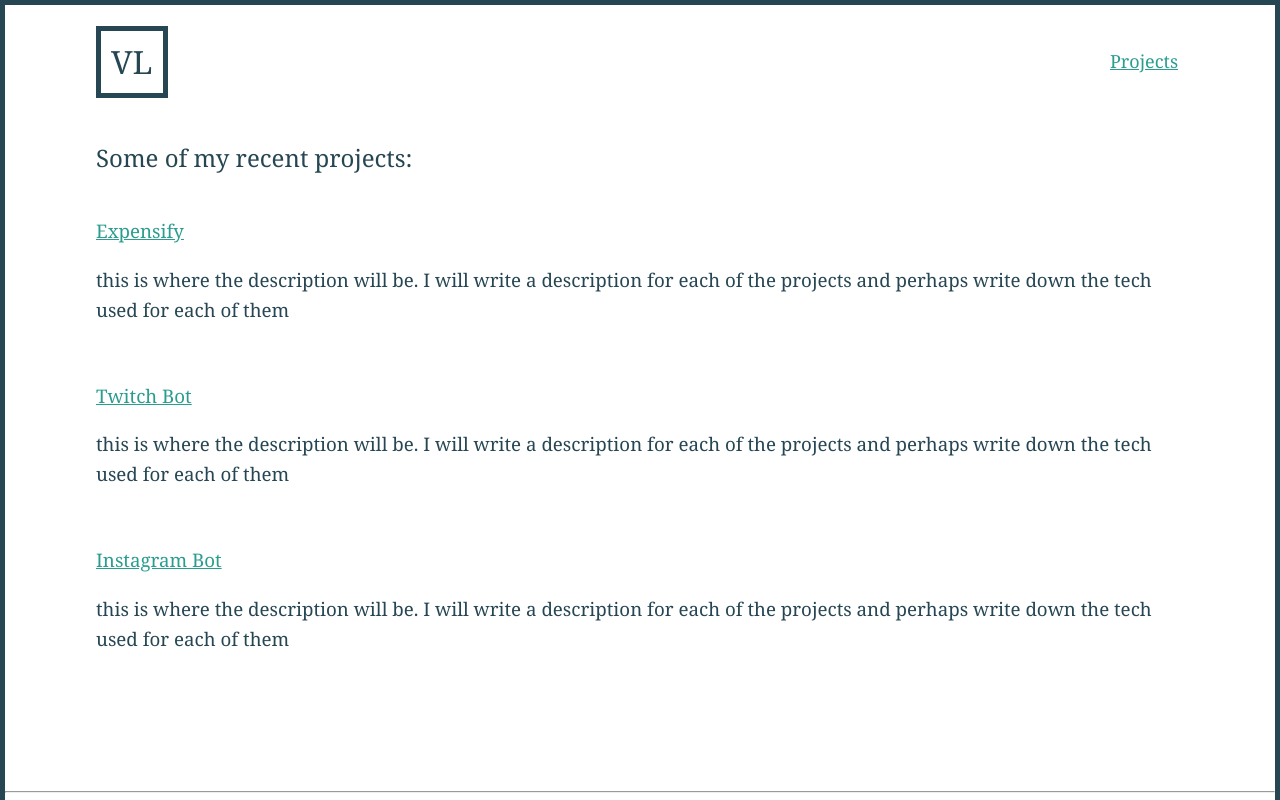
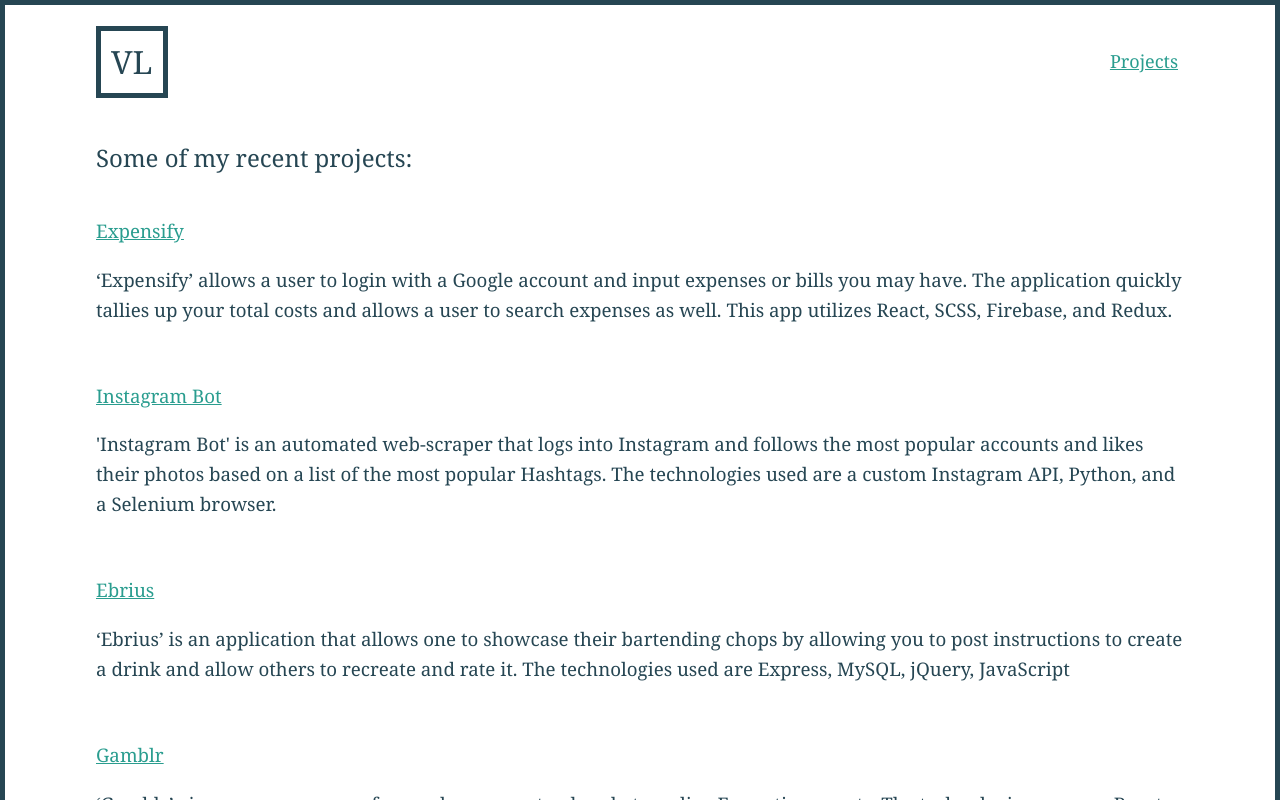
Before and after one commit to victore94/reactPort, a React (Create React App) app: page /projects in a window 1280 px wide. Shown: the top 800 px of the page. Built offline with nearby package versions, Linux system fonts and the light colour scheme.

Commit message:
Added more projects and descriptions

```diff
--- a/src/components/ProjectPage.js
+++ b/src/components/ProjectPage.js
@@ -5,12 +5,26 @@
 
     render() {
 
+        let ebrius =
+            <a
+                className='about-link'
+                rel='noreferrer'
+                href='https://secure-plateau-53716.herokuapp.com/'>
+                Ebrius
+            </a>
         let expensify =
             <a
                 className='about-link'
                 rel='noreferrer'
                 href='https://vl-react-expensify-app.herokuapp.com/'>
                 Expensify
+            </a>
+        let gamblr =
+            <a
+                className='about-link'
+                rel='noreferrer'
+                href='http://evening-plains-03671.herokuapp.com/'>
+                Gamblr
             </a>
         let instagram =
             <a
@@ -36,26 +50,32 @@
                 <div className='content-container__projects' >
                     <h3> {expensify}
                         <p>
-                            this is where the description will be.
-                            I will write a description for each of the
-                            projects and perhaps write down the tech used for each
-                            of them
+                            ‘Expensify’ allows a user to login with a Google account and input expenses or bills you may have.
+                            The application quickly tallies up your total costs and allows a user to search expenses as well.
+                            This app utilizes React, SCSS, Firebase, and Redux.
+                    </p>
+                    </h3>
+                    <h3> {instagram}
+                        <p>
+                            'Instagram Bot' is an automated web-scraper that logs into Instagram and follows the most popular accounts and likes their photos based on a list of the most popular Hashtags. The technologies used are a custom Instagram API, Python, and a Selenium browser.
+                    </p>
+                    </h3>
+                    <h3> {ebrius}
+                        <p>
+                            ‘Ebrius’ is an application that allows one to showcase their bartending chops by allowing you to post instructions to create a drink and allow others to recreate and rate it.
+                            The technologies used are Express, MySQL, jQuery, JavaScript
+                    </p>
+                    </h3>
+                    <h3> {gamblr}
+                        <p>
+                            ‘Gamblr’ gives a user a secure, fun, and easy way to place bets on live E-sporting events.
+                            The technologies uses are React, Socket.io, MongoDB, Express.js, Node.js
                     </p>
                     </h3>
                     <h3> {twitch}
                         <p>
-                            this is where the description will be.
-                            I will write a description for each of the
-                            projects and perhaps write down the tech used for each
-                            of them
-                    </p>
-                    </h3>
-                    <h3> {instagram}
-                        <p>
-                            this is where the description will be.
-                            I will write a description for each of the
-                            projects and perhaps write down the tech used for each
-                            of them
+                            'Ohwise1's Twitch Bot' gives a twitch streamer the ability to have a custom bot at their disposal.
+                            Using the Twitch API it pulls data from the channels chat, upon hearing a specific command the bot will respond with different functions.
                     </p>
                     </h3>
                 </div>
```
